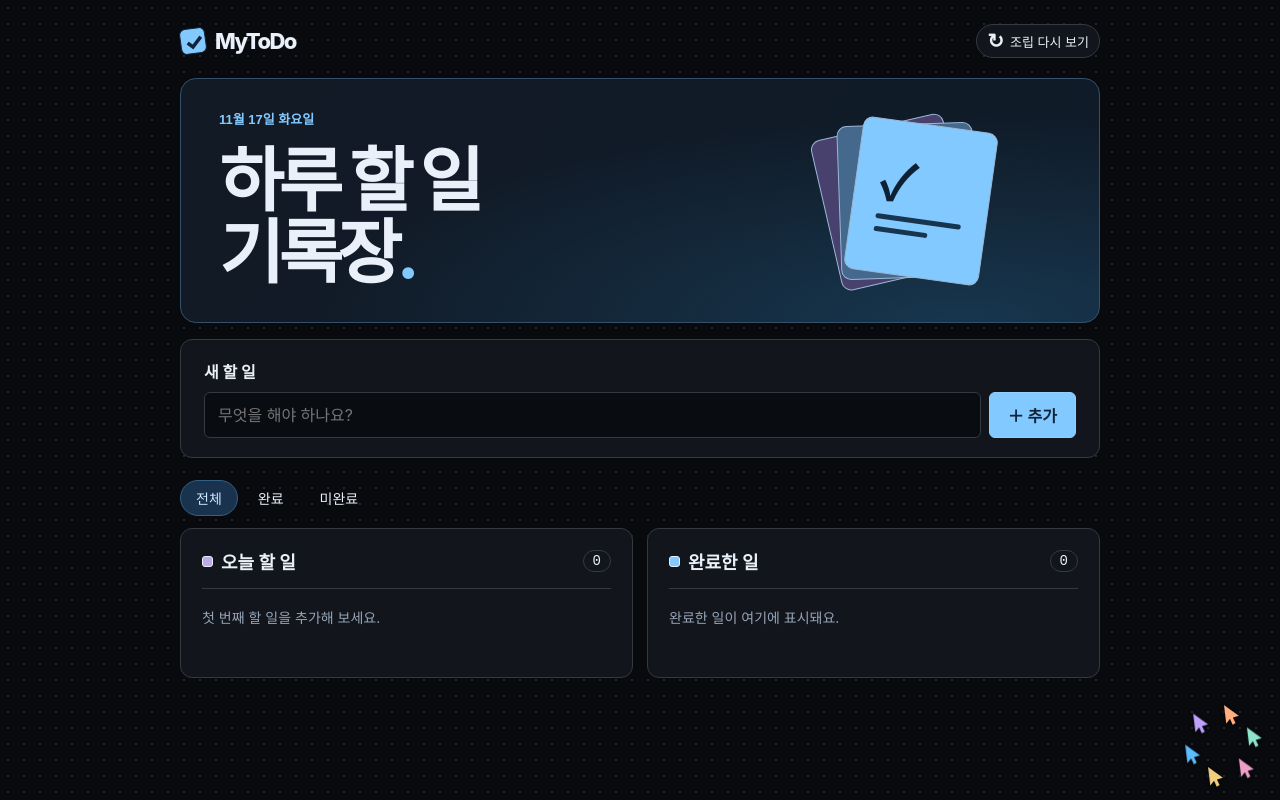
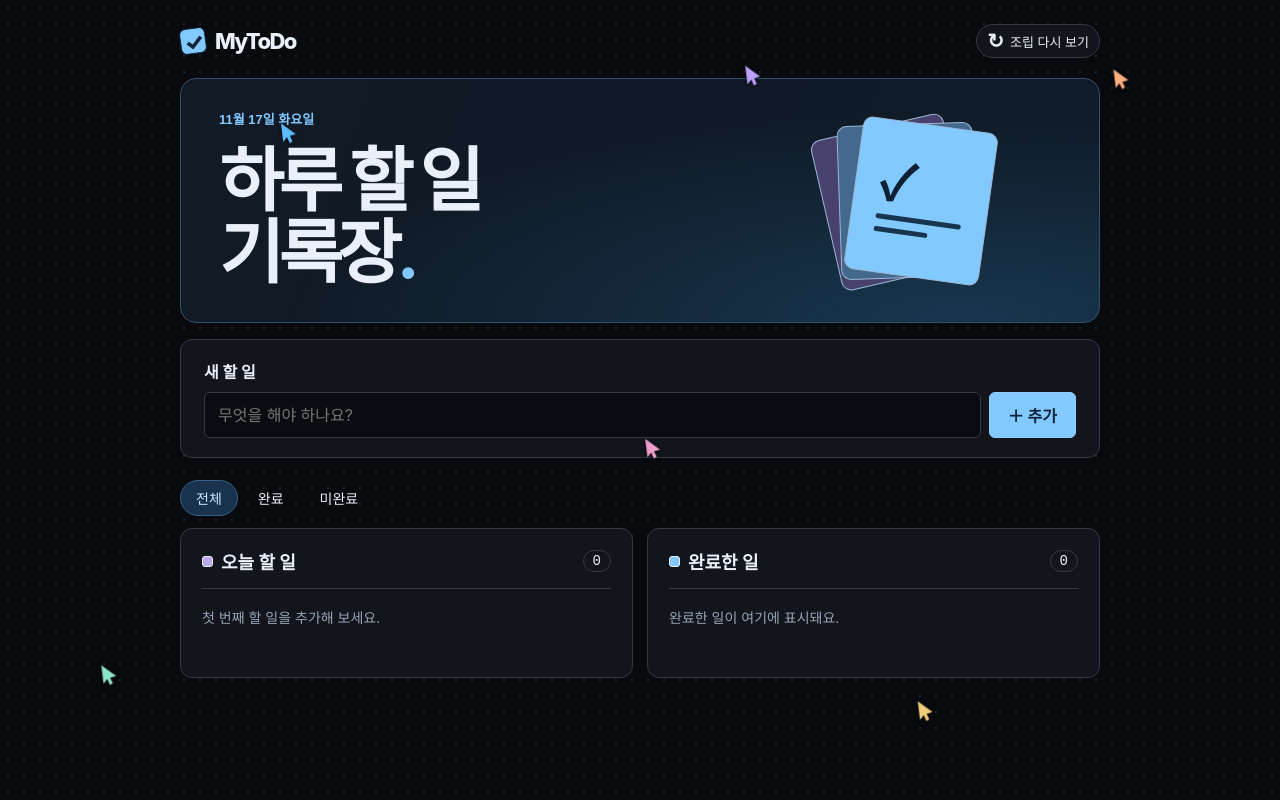
Before and after one commit to ByungWoo123/mytodo-app, a plain HTML site: page index.html in a window 1280 px wide. Drawn offline with Linux system fonts and the light colour scheme.

Commit message:
Match marquee colors to cursors and scatter idle positions

```diff
--- a/script.js
+++ b/script.js
@@ -122,26 +122,20 @@ function createAgent(color, i) {
   icon.className = "agent";
   icon.style.setProperty("--color", color);
   layer.append(icon);
-  const angle = (i % colors.length) * 2 * Math.PI / colors.length;
-  return { angle, icon, position: { x: 0, y: 0 } };
+  const cell = i % colors.length;
+  const rest = {
+    x: (cell % 3 + 0.1 + Math.random() * 0.8) / 3,
+    y: (Math.floor(cell / 3) + 0.1 + Math.random() * 0.8) / 2
+  };
+  return { color, rest, icon, position: { x: 0, y: 0 } };
 }
 const agents = colors.map(createAgent);
 let frame = 0;
 let opening = false;
 let resetTargets = () => {};
 
-function home(agent, now = performance.now()) {
-  const radius = innerWidth < 600 ? 22 : 32;
-  const phase = motionPreference.matches ? 0 : now * 2 * Math.PI / 12000;
-  const angle = agent.angle + phase;
-  return {
-    x: innerWidth - radius - 32 + radius * Math.cos(angle),
-    y: innerHeight - radius - 32 + radius * Math.sin(angle)
-  };
-}
-function orbit(now) {
-  for (const agent of agents) place(agent, home(agent, now));
-  if (!motionPreference.matches) frame = requestAnimationFrame(orbit);
+function home(agent) {
+  return { x: agent.rest.x * (innerWidth - 20), y: agent.rest.y * (innerHeight - 24) };
 }
 function place(agent, point, tilt = 0, scale = 1) {
   agent.position = point;
@@ -153,7 +147,7 @@ function stopMotion(park = true) {
   resetTargets();
   resetTargets = () => {};
 
-  if (park) orbit(performance.now());
+  if (park) agents.forEach(agent => place(agent, home(agent)));
 }
 function phase(time, from, to) {
   const t = Math.max(0, Math.min(1, (time - from) / (to - from)));
@@ -207,7 +201,7 @@ function build(stages, isOpening, origin) {
   const levels = [...new Set(bands)].sort((a, b) => a - b);
   const gap = Math.min(190, 1350 / Math.max(1, levels.length - 1));
   const delays = new Map(levels.map((level, index) => [level, index * gap]));
-  const started = performance.now();
+
 
   // Paint container borders and backgrounds independently of their children.
   const jobs = visible.map(({el, rect}, i) => {
@@ -237,10 +231,11 @@ function build(stages, isOpening, origin) {
     const finish = release + (carry ? 230 : 100);
     const box = document.createElement("div");
     box.className = "selection-box";
+    box.style.setProperty("--selection-color", agent.color);
     box.hidden = true;
     layer.insertBefore(box, layer.firstChild);
     return {el, agent, box, mask, shift, carry, start, sweepEnd, b, depart, grab, release, finish,
-      from: depart ? home(agent, started + depart) : agent.position};
+      from: agent.position};
   });
   resetTargets = () => jobs.forEach(({el, agent, box, mask}, i) => {
     el.style.removeProperty(mask);
@@ -256,14 +251,14 @@ function build(stages, isOpening, origin) {
   });
   const waiting = agents.slice(jobs.length).map(agent => ({agent, from:agent.position}));
   run(Math.max(...jobs.map(job => job.finish)) + 420, time => {
-    const now = performance.now();
+
     for (const {agent, from} of waiting) {
-      place(agent, arc(from, home(agent, now), phase(time, 0, 180)));
+      place(agent, arc(from, home(agent), phase(time, 0, 180)));
     }
     jobs.forEach(({el, agent, box, mask, shift, carry, start, sweepEnd, b, depart, grab, release, finish, from}, i) => {
       const bend = (i % 2 ? 1 : -1)*(18 + i % 6 * 4);
       if (time < depart) {
-        place(agent, home(agent, now));
+        place(agent, from);
         return;
       }
       if (time < grab) {
@@ -279,7 +274,7 @@ function build(stages, isOpening, origin) {
         el.style.removeProperty(mask);
         el.style.translate = "";
         const retreat = phase(time,finish,finish+420);
-        place(agent,arc(b,home(agent, now),retreat,bend));
+        place(agent,arc(b,home(agent),retreat,bend));
         if (i >= agents.length) agent.icon.style.opacity = 1-retreat;
         return;
       }
--- a/style.css
+++ b/style.css
@@ -73,7 +73,7 @@ li button { flex: none; background: transparent; color: #e6a69d; border: 0; padd
 .cursor-layer { position: fixed; inset: 0; z-index: 20; pointer-events: none; overflow: hidden; }
 .agent { position: absolute; left: 0; top: 0; width: 15px; height: 20px; filter: drop-shadow(0 1px 2px #000c); transform-origin: 0 0; will-change: transform; }
 .agent::before { content: ""; position: absolute; inset: 0; background: var(--color); clip-path: polygon(0 0, 99% 54%, 59% 62%, 77% 90%, 58% 99%, 40% 69%, 15% 92%); }
-.selection-box { position: absolute; top: 0; left: 0; width: 1px; height: 1px; background: #188fff26; border: 1px solid #269dff; box-shadow: 0 0 9px #1587ff18; }
+.selection-box { position: absolute; top: 0; left: 0; width: 1px; height: 1px; background: color-mix(in srgb, var(--selection-color) 16%, transparent); border: 1px solid var(--selection-color); box-shadow: 0 0 9px color-mix(in srgb, var(--selection-color) 12%, transparent); }
 @media (prefers-reduced-motion: no-preference) { .preparing .shell { opacity: 0; animation: startup-fallback 0s 2s forwards; } }
 @keyframes startup-fallback { to { opacity: 1; } }
 .painting-surface { isolation: isolate; background: none; border-color: transparent; }
```
